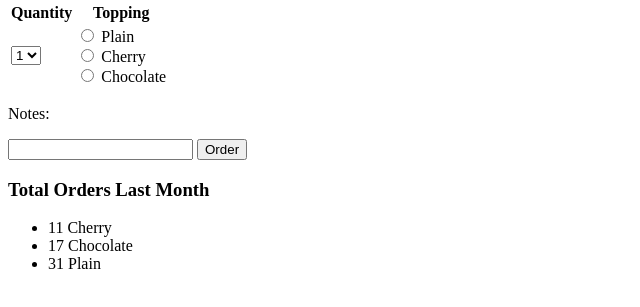
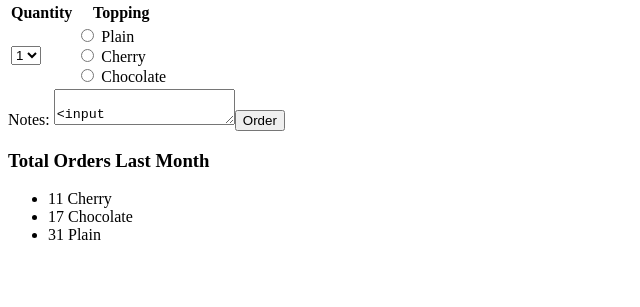
Before and after one commit to ayrjanson/cs341hw1, a plain HTML site: page index.html in a window 1280 px wide. Shown: the part 383-690 px from the top of the page, without its empty margins (0-640 px from the left). Drawn offline with Linux system fonts and the light colour scheme.

Commit message:
Created table for textarea and submit button - For vertical alignment Added placeholder for textarea Attempting new type of textarea - Input nested within textarea element

```diff
--- a/index.html
+++ b/index.html
@@ -14,7 +14,7 @@
         alt="Cheesecake Image">
 
         <!-- Quantity and Topping -->
-        <form>
+        <form id="order">
             <table>
                 <tr>
                     <th>Quantity</th>
@@ -42,12 +42,16 @@
                 </tr>
             </table>
 
-        <!-- Special Instructions -->
-            <p>Notes:</p>
-            <input type="textarea" id="instructions" name="instructions" value="">
 
-        <!-- Order Button -->
-            <input type="submit" value="Order">
+            <label for="instruction">Notes:</label>
+            <table>
+                <!-- Special Instructions -->
+                <textarea form="order">
+                    <input type="textarea" id="instructions" name="instructions" placeholder="Enter any special instructions here." value="">
+                </textarea>
+                <!-- Order Button -->
+                <input type="submit" value="Order">
+            </table>
         </form>
 
         <!-- Last Month's Orders -->
```
